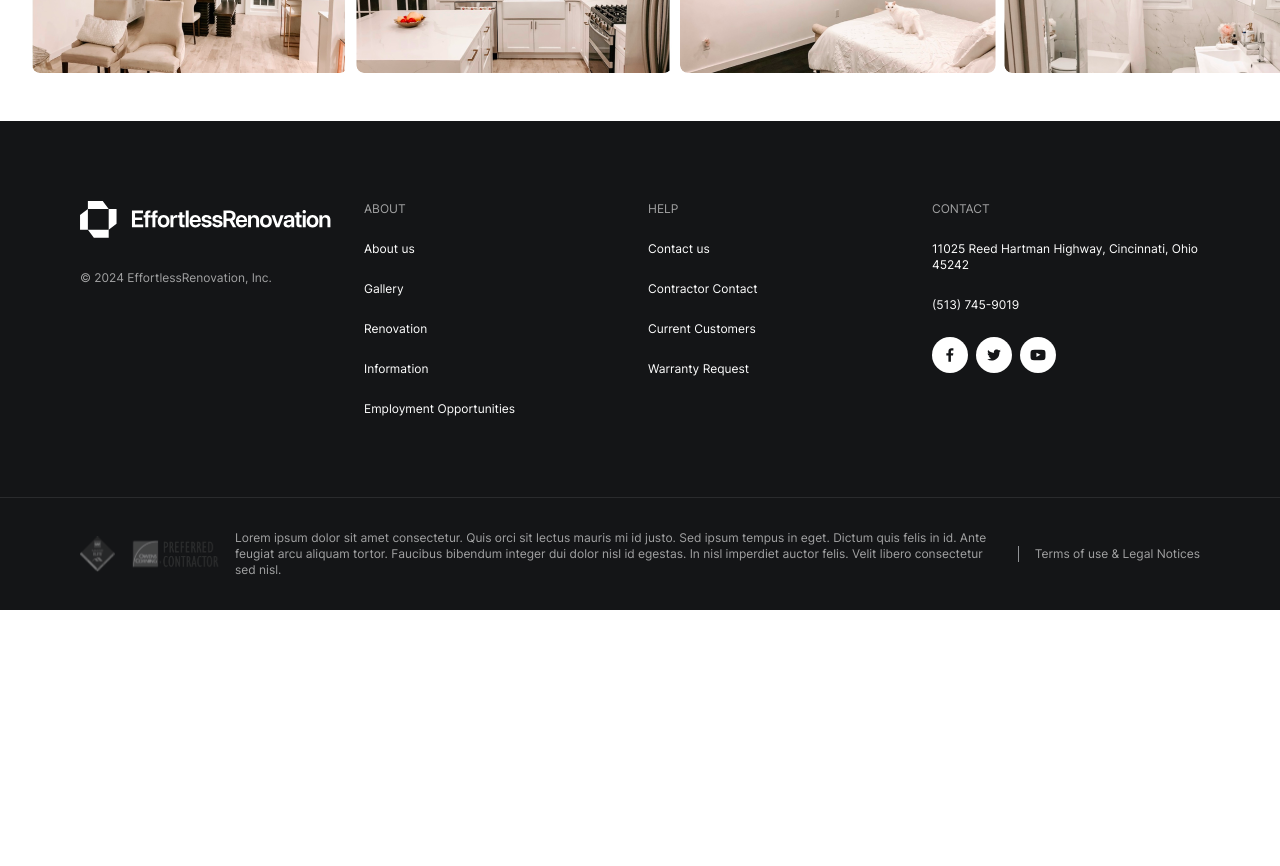
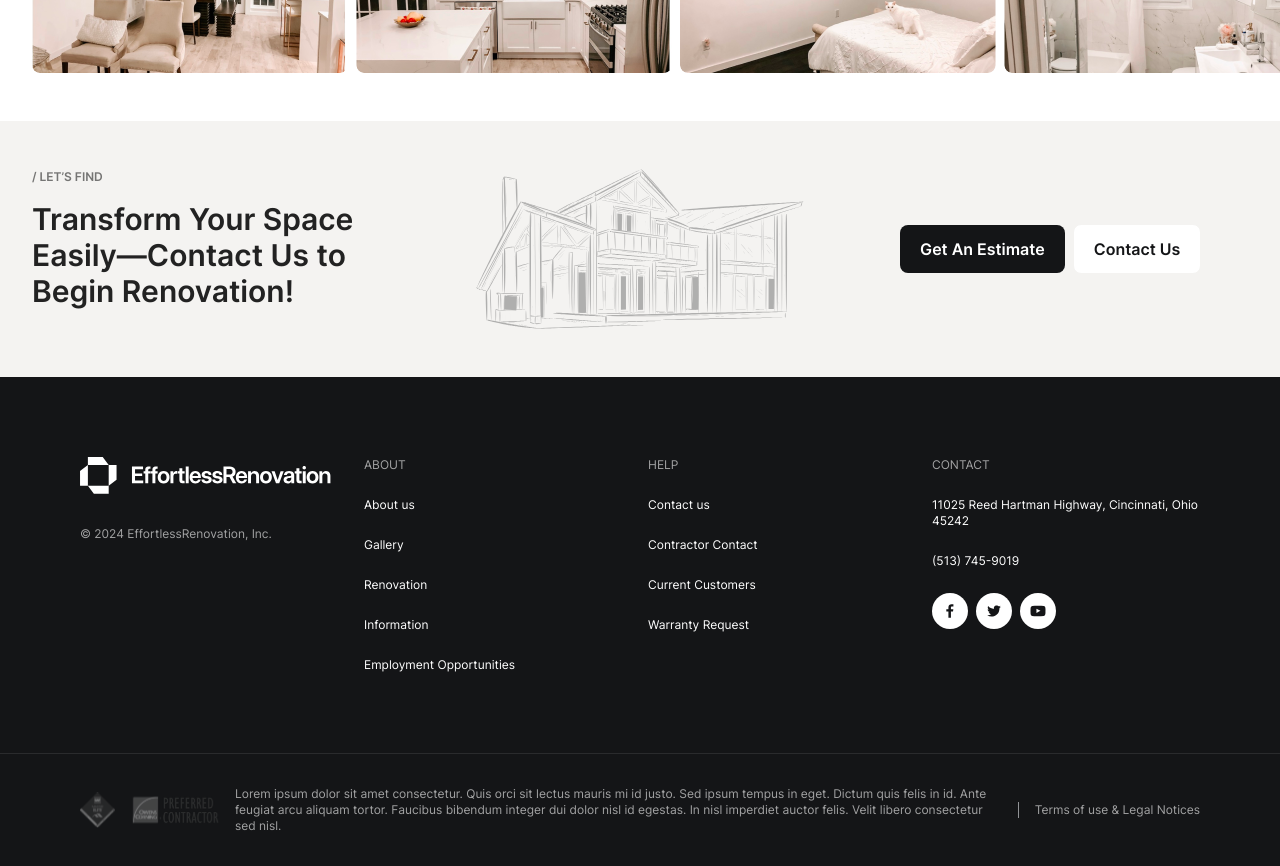
Before and after one commit to mehdi049/EffortlessRenovation, a Next.js app: page / in a window 1280 px wide. Shown: the part 6480-7346 px from the top of the page. Before the commit the page ends 7090 px from the top, so only its background shows below. Built offline with nearby package versions, Linux system fonts and the light colour scheme.

Commit message:
letsfind section

```diff
--- a/src/app/page.tsx
+++ b/src/app/page.tsx
@@ -4,6 +4,7 @@ import { BeforeAfter } from "@/components/pages/home/beforeAfter/BeforeAfter";
 import { Feedback } from "@/components/pages/home/feedback/Feedback";
 import { HassleFree } from "@/components/pages/home/hassleFree/HassleFree";
 import { Hero } from "@/components/pages/home/hero/Hero";
+import { LetsFind } from "@/components/pages/home/letsFind/LetsFind";
 import { OurService } from "@/components/pages/home/ourService/OurService";
 import { Protections } from "@/components/pages/home/protections/Protections";
 import { Testimonials } from "@/components/pages/home/testimonials/Testimonials";
@@ -29,6 +30,7 @@ export default function Home() {
         <OurService />
         <BeforeAfter />
       </Container>
+      <LetsFind />
     </main>
   );
 }
--- /dev/null
+++ b/src/components/pages/home/letsFind/LetsFind.tsx
@@ -0,0 +1,37 @@
+import { Button } from "@/components/ui/button/Button";
+import { Container } from "@/components/ui/container/Container";
+import Image from "next/image";
+
+export const LetsFind = () => {
+  return (
+    <div className="bg-gray-100 py-12">
+      <Container>
+        <div className="grid grid-cols-1 lg:grid-cols-3 gap-4">
+          <div className="max-w-96">
+            <p className="text-xs uppercase opacity-60 font-semibold">
+              / let’s find
+            </p>
+            <p className="font-semibold text-3xl mt-4">
+              Transform Your Space Easily—Contact Us to Begin Renovation!
+            </p>
+          </div>
+          <div className="text-center">
+            <Image
+              src={"/vectors/house.svg"}
+              alt=""
+              width={328}
+              height={160}
+              className="inline-block"
+            />
+          </div>
+          <div className="flex flex-col sm:flex-row gap-2 items-center justify-center">
+            <Button className="w-full lg:max-w-max">Get An Estimate</Button>
+            <Button variant="secondary" className="w-full lg:max-w-max">
+              Contact Us
+            </Button>
+          </div>
+        </div>
+      </Container>
+    </div>
+  );
+};
```
